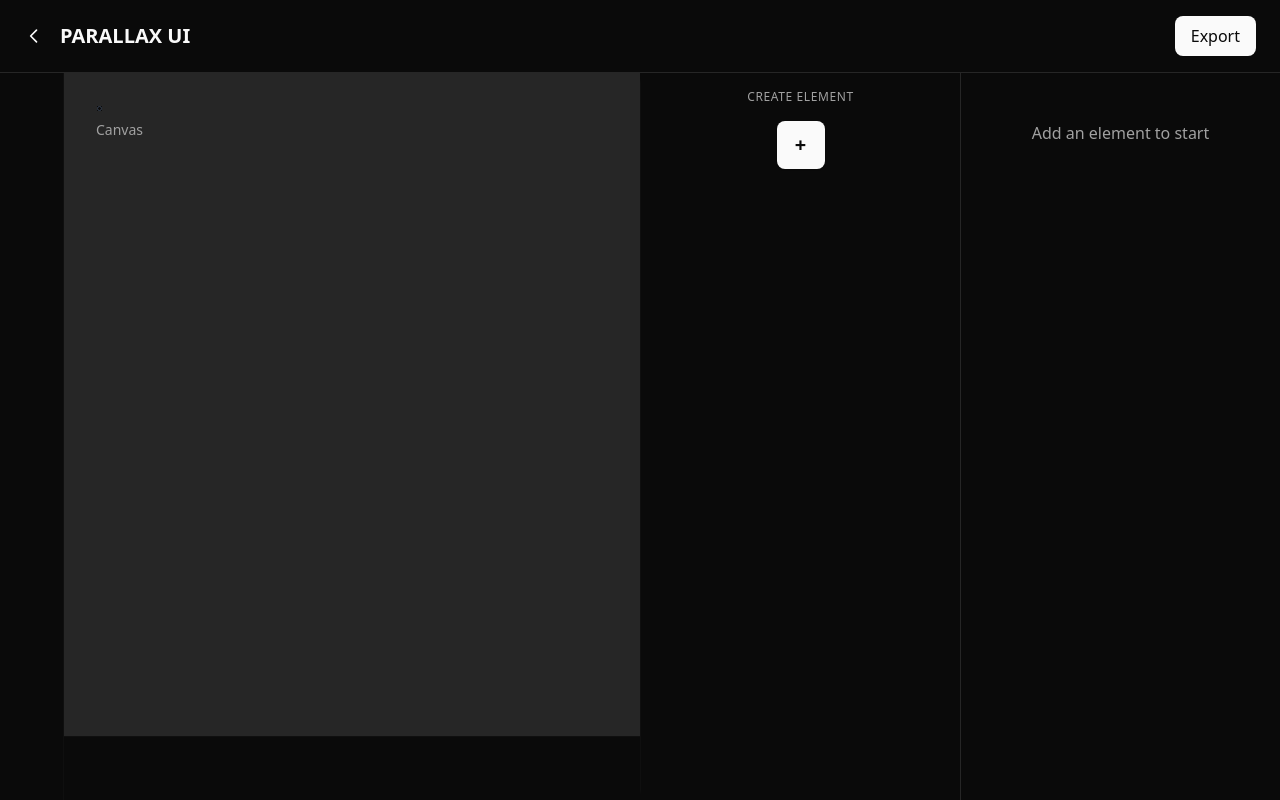
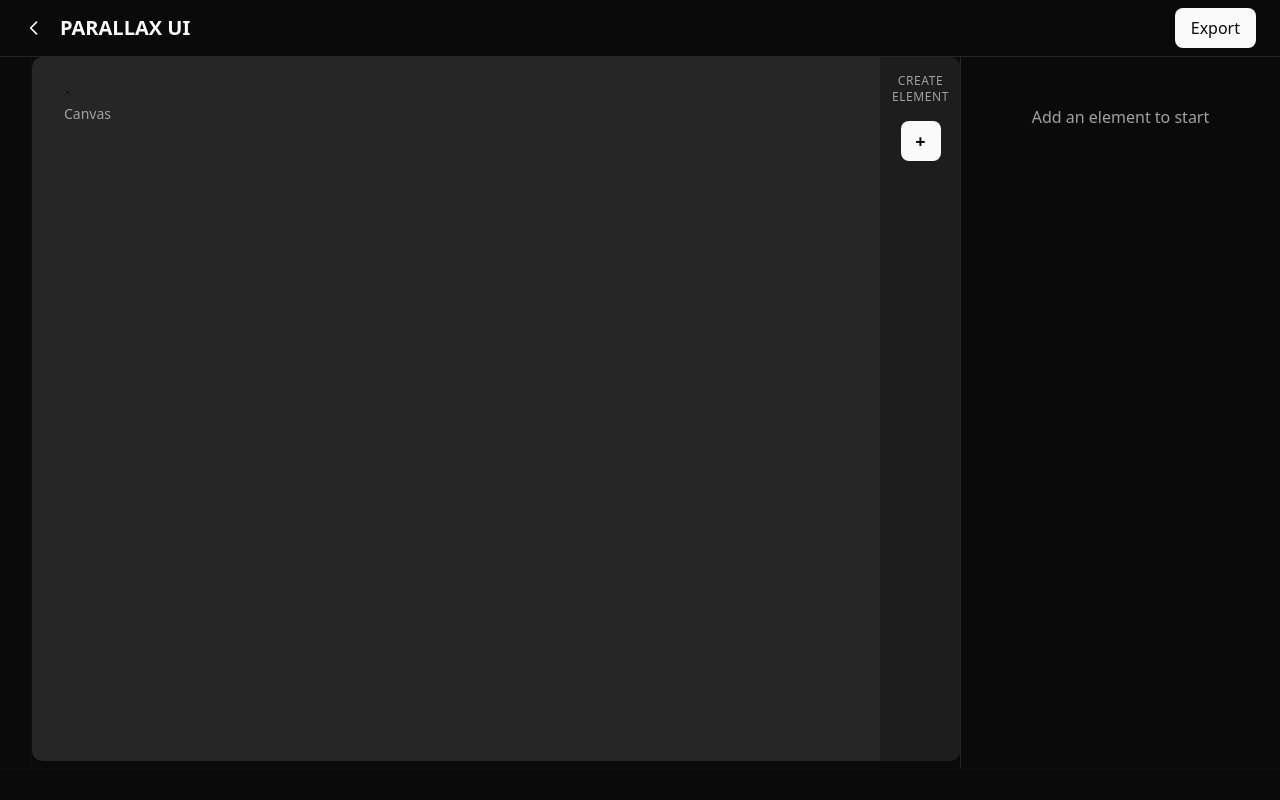
Before and after one commit to johnjohnpenafiel/ParallaxUI, a React (Vite) app: page / in a window 1280 px wide. Both pictures are taken after typing "5", "5" into the empty fields and a click on the button "Create New Design". Built offline with nearby package versions, Linux system fonts and the light colour scheme.

Commit message:
refine UI, closer to expected design

```diff
--- a/src/App.tsx
+++ b/src/App.tsx
@@ -139,7 +139,7 @@ function App() {
         ) : (
           <div className="flex flex-col h-screen bg-background">
             {/* TOP BAR */}
-            <div className="flex items-center justify-between px-6 py-4 bg-background border-b border-border">
+            <div className="flex items-center justify-between px-6 py-2 bg-background border-b border-border">
               <div className="flex items-center space-x-4">
                 <button className="text-foreground hover:text-muted-foreground transition-colors">
                   <svg
@@ -169,12 +169,15 @@ function App() {
             </div>
 
             {/* MAIN CONTENT AREA */}
-            <div className="flex flex-1 overflow-hidden bg-background">
+            <div className="flex flex-1 overflow-hidden bg-background relative">
               {/* LEFT WHITE SPACE */}
-              <div className="w-16 bg-background border-r border-border/20"></div>
+              <div className="w-8 bg-background border-r border-border/20"></div>
 
               {/* WORK AREA - SPANS TOP, LEFT, AND BOTTOM */}
-              <div className="flex-1 bg-muted relative">
+              <div
+                className="flex-1 bg-muted relative rounded-l-lg"
+                style={{ height: "calc(100vh - 64px - 32px)" }}
+              >
                 {/* CANVAS CONTAINER */}
                 <div className="absolute left-8 top-8">
                   <div>
@@ -201,13 +204,16 @@ function App() {
                     </p>
                   </div>
                 </div>
-
-                {/* BOTTOM WHITE SPACE */}
-                <div className="absolute bottom-0 left-0 right-0 h-16 bg-background border-t border-border/20"></div>
               </div>
 
               {/* CUT-OFF SECTION WITH ELEMENTS NAVBAR */}
-              <div className="w-80 bg-background border-l border-border/20 rounded-l-lg">
+              <div
+                className="w-20 border-l border-border/20 rounded-r-lg"
+                style={{
+                  height: "calc(100vh - 64px - 32px)",
+                  backgroundColor: "oklch(0.23 0 0)", // Slightly darker than muted (0.269)
+                }}
+              >
                 {/* ELEMENTS NAVBAR */}
                 <LeftSidebar
                   elements={elements}
@@ -226,6 +232,9 @@ function App() {
                 exportDesign={exportDesign}
                 setCanvasSize={setCanvasSize}
               />
+
+              {/* BOTTOM WHITE SPACE - PRIMARY ELEMENT ON TOP */}
+              <div className="absolute bottom-0 left-0 right-0 h-8 bg-background border-t border-border/20 z-10"></div>
             </div>
           </div>
         )}
--- a/src/components/LeftSidebar.tsx
+++ b/src/components/LeftSidebar.tsx
@@ -24,7 +24,8 @@ const LeftSidebar = ({
   // -------------------------------------------------------------------------------------
   return (
     <aside
-      className="w-full h-full bg-background flex flex-col items-center py-4"
+      className="w-full h-full flex flex-col items-center py-4 rounded-r-lg"
+      style={{ backgroundColor: "oklch(0.23 0 0)" }}
       aria-label="Elements navbar"
     >
       {/* CREATE ELEMENT SECTION */}
@@ -33,10 +34,10 @@ const LeftSidebar = ({
           Create Element
         </h3>
         <Button
-          className="w-12 h-12 bg-foreground text-background hover:bg-muted-foreground rounded-md p-0 transition-all duration-200"
+          className="w-10 h-10 bg-foreground text-background hover:bg-muted-foreground rounded-md p-0 transition-all duration-200"
           onClick={addElement}
         >
-          <span className="text-xl font-bold">+</span>
+          <span className="text-lg font-bold">+</span>
         </Button>
       </div>
 
@@ -45,10 +46,10 @@ const LeftSidebar = ({
         {elements.map((element, index) => (
           <div
             key={element.uid}
-            className={`w-10 h-10 cursor-pointer border-2 transition-all duration-200 relative group ${
+            className={`w-8 h-8 cursor-pointer border-2 transition-all duration-200 relative group ${
               selectedElement?.uid === element.uid
                 ? "border-foreground bg-foreground/20 shadow-md"
-                : "border-border bg-card hover:border-muted-foreground"
+                : "border-border bg-background hover:border-muted-foreground"
             }`}
             onClick={() => onSelectedElement(element)}
             title={`${element.name} (${element.width}x${element.height})`}
```
